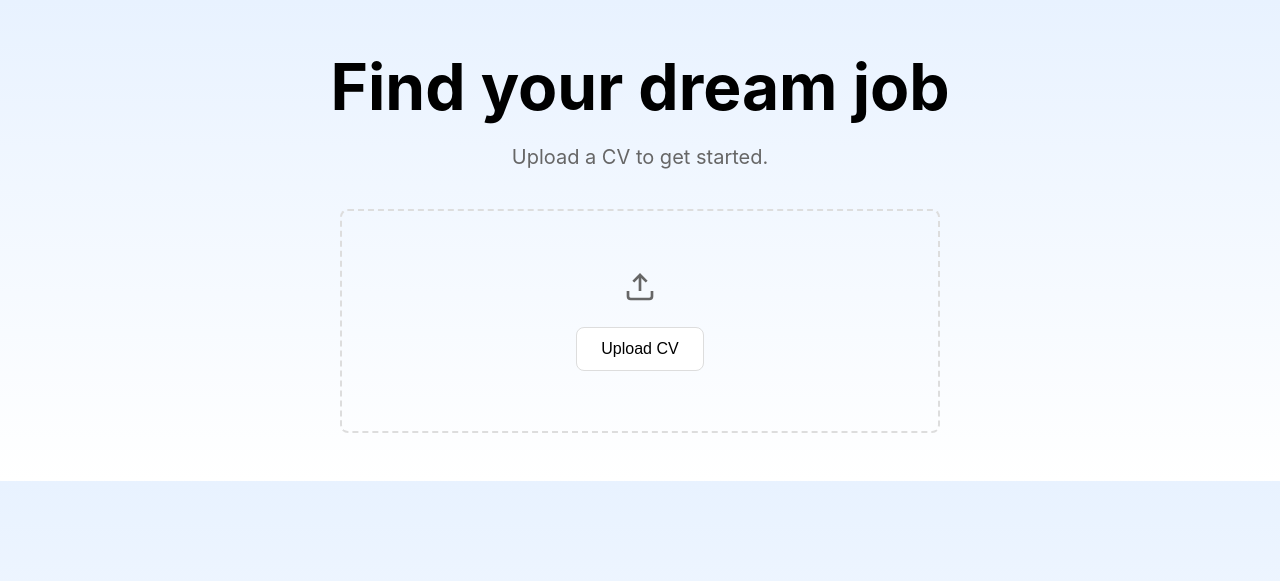
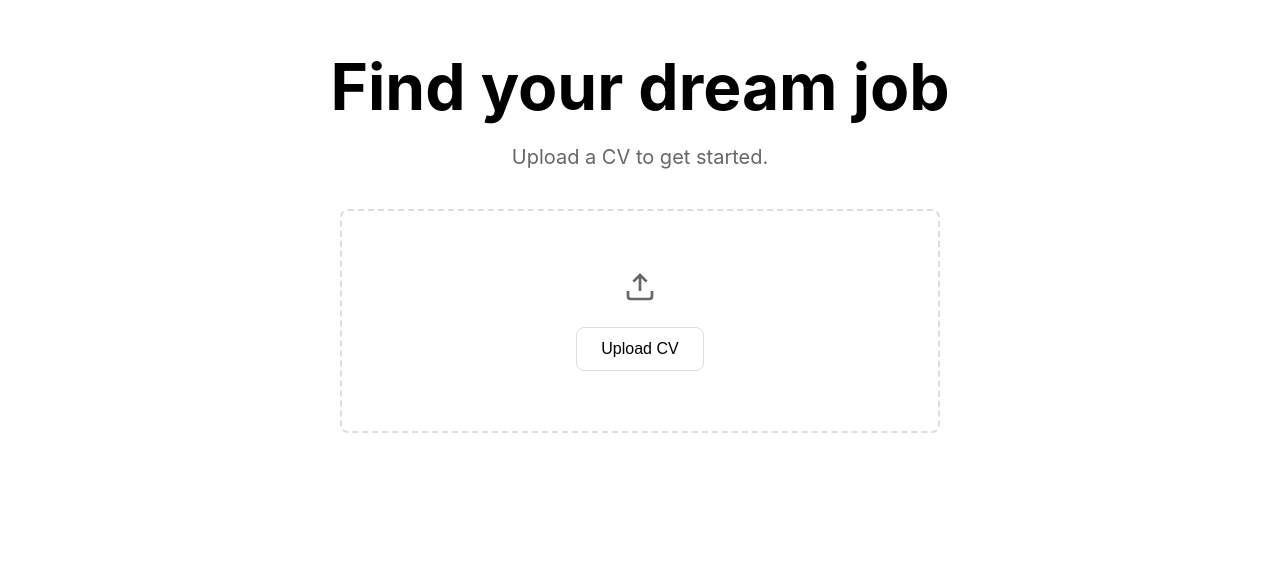
Before and after one commit to JerryWu0430/Yusuf, a Flask app: page / in a window 1280 px wide. Shown: the top 581 px of the page. Run offline with Flask 3, Linux system fonts and the light colour scheme.

Commit message:
Brough back the old background

```diff
--- a/static/index.css
+++ b/static/index.css
@@ -1,7 +1,6 @@
 body {
     margin: 0;
     font-family: -apple-system, BlinkMacSystemFont, 'Segoe UI', Roboto, sans-serif;
-    background: linear-gradient(to bottom, #e8f2ff, #ffffff);
 }
 
 .container {
```
